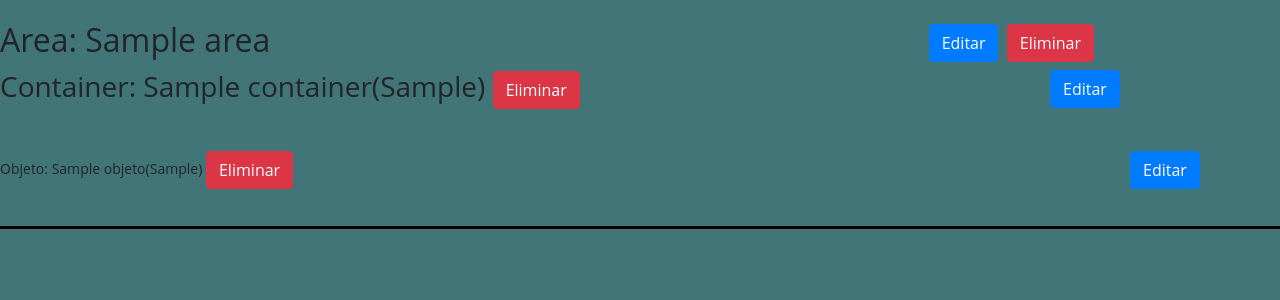
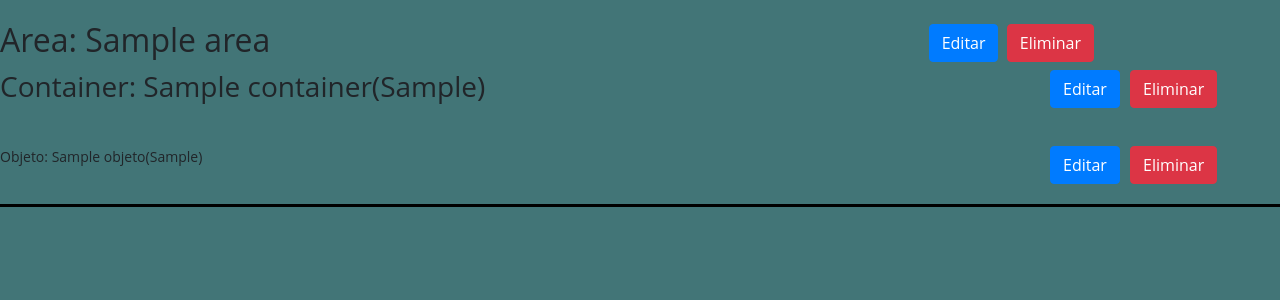
Before and after one commit to francobustos/inventory_1, a Django app: page / in a window 1280 px wide; the page is wider, and only the part inside the window is pictured. Shown: the part 116-416 px from the top of that part. Run offline with Django 3.2, Linux system fonts and the light colour scheme; a user stored in the database is signed in; tables that the repository leaves empty hold one stand-in row (values such as "Sample post"); parts of the project's set-up code (start-up, migrations or seed data) failed here and were passed over; some libraries are stand-ins or nearby versions.

Commit message:
Areglo pocicion de boton Eliminar

```diff
--- a/inventory/templates/inventory_app/home.html
+++ b/inventory/templates/inventory_app/home.html
@@ -62,22 +62,22 @@
 				{% if area == container.area_de_origen %}
           {%if container.ID_profe%}
             <h3>Container: {{container.nombre}}({{container.ID_profe}})
-							<a class="btn btn-primary" href="{% url 'editar_container' container.id %}" id="Editar_href">Editar</a>   <a class="btn btn-danger" href="{% url 'eliminar_container' container.id %}" onclick="return confirmar()" id="Elimiar_href" >Eliminar</a><br/><br/>
+							<a class="btn btn-primary" href="{% url 'editar_container' container.id %}" id="Editar_href">Editar</a>   <a class="btn btn-danger" href="{% url 'eliminar_container' container.id %}" onclick="return confirmar()" id="Eliminar_href" >Eliminar</a><br/><br/>
 						</h3>
           {%else%}
             <h3>Container: {{container.nombre}}
-							<a class="btn btn-primary" href="{% url 'editar_container' container.id %}" id="Editar_href">Editar</a>   <a class="btn btn-danger" href="{% url 'eliminar_container' container.id %}" onclick="return confirmar()" id="Elimiar_href" >Eliminar</a><br/><br/>
+							<a class="btn btn-primary" href="{% url 'editar_container' container.id %}" id="Editar_href">Editar</a>   <a class="btn btn-danger" href="{% url 'eliminar_container' container.id %}" onclick="return confirmar()" id="Eliminar_href" >Eliminar</a><br/><br/>
 						</h3>
           {%endif%}
 
         {% for objeto in objetos %}
 					{% if container == objeto.container_de_origen %}
             {%if objeto.ID_profe%}
-              <a>Objeto: {{objeto.nombre}}({{objeto.ID_profe}})</a>
+              <a id='objeto'>Objeto: {{objeto.nombre}}({{objeto.ID_profe}})</a>
             {%else%}
               <a>Objeto: {{objeto.nombre}}</a>
             {%endif%}
-						<a class="btn btn-primary" href="{% url 'editar_objeto' objeto.id %}" id="Eliminar_href">Editar</a> <a class="btn btn-danger" href="{% url 'eliminar_objeto' objeto.id %}" onclick="return confirmar()" id="Elimiar_href" >Eliminar</a><br/><br/>
+						<a class="btn btn-primary" href="{% url 'editar_objeto' objeto.id %}" id="Editar_href">Editar</a> <a class="btn btn-danger" href="{% url 'eliminar_objeto' objeto.id %}" onclick="return confirmar()" id="Eliminar_href" >Eliminar</a><br/><br/>
           {% endif %}
         {% endfor %}
         {% endif %}
```
